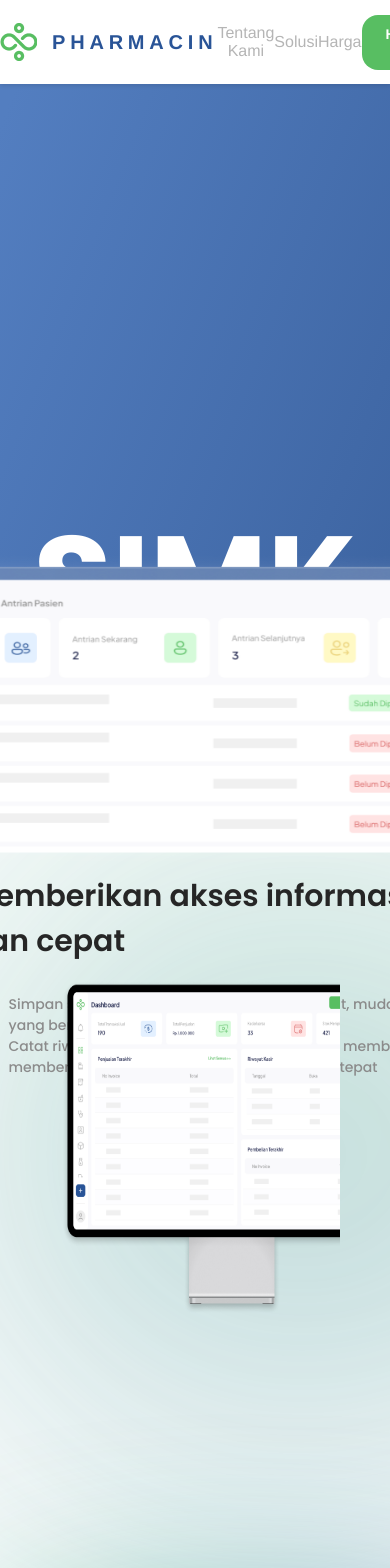
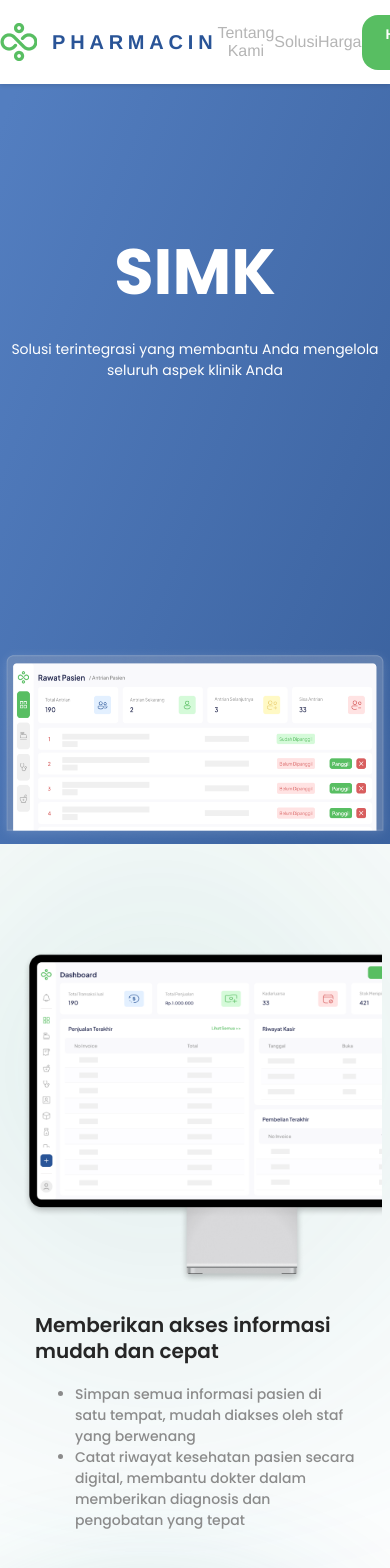
Before and after one commit to TioNovriadiPutra/pharmacin-web-portfolio, a Next.js app: page /solusi in a window 390 px wide. Shown: the top 1568 px of the page. Built offline with nearby package versions, Linux system fonts and the light colour scheme.

Commit message:
Tentang Kami Responsive Page

```diff
--- a/components/BoxVisi/boxVisi.module.css
+++ b/components/BoxVisi/boxVisi.module.css
@@ -32,21 +32,19 @@
 }
 
 @media (min-width: 360px) and (max-width: 768px) {
+
   .boxSectionTwo {
     width: 100%;
-        height: 544px;
+    height: fit-content;
   }
-
   .frameSectionTwo {
     display: flex;
     flex-direction: column;
-        justify-content: space-around;
     padding-top: 109px;
   }
 
   .textWrapperFirstTwo {
     width: 320px;
-        font-size: 20px;
   }
 
   .textWrapperFirstTwo p {
--- a/components/SectionBoxGroup/boxGroupLeft.module.css
+++ b/components/SectionBoxGroup/boxGroupLeft.module.css
@@ -69,6 +69,11 @@
 }
 
 @media (min-width: 360px) and (max-width: 768px) {
+  .boxFive {
+    width: 100%;
+    height: fit-content;
+  }
+
   .frameSectionFive {
     display: flex;
     flex-direction: column;
@@ -82,10 +87,10 @@
     );
     border-radius: 251px;
     filter: blur(100px);
-    height: 200px;
+    height: 251px;
     position: absolute;
     opacity: 0.8;
-    width: 500px;
+    width: 300px;
     z-index: -1;
     justify-content: flex-start;
   }
@@ -100,11 +105,11 @@
   }
   .frameTextWrapperSectionFive {
     width: 320px;
-    height: auto;
-    display: flex;
-    flex-direction: column;
-    justify-content: center;
-
+    height: fit-content;
+    margin-right: 0px;
+    position: relative;
+    left: 50%;
+    transform: translateX(-50%);
   }
 
   .textWrapperSecondFive {
--- a/components/SectionBoxGroup/boxGroupRight.module.css
+++ b/components/SectionBoxGroup/boxGroupRight.module.css
@@ -60,15 +60,64 @@
   z-index: 1;
   justify-content: flex-end;
 }
+
 @media (min-width: 360px) and (max-width: 768px) {
+  .boxFour {
+    width: 100%;
+    height: fit-content;
+    margin-bottom: 20px;
+  }
+
   .frameSectionFour {
     display: flex;
-    flex-direction: column;
+    flex-direction: column-reverse;
+    margin-top: 100px;
+  }
+
+  .frameTextWrapperSectionFour {
+    width: 320px;
+    height: fit-content;
+    margin-left: 0px;
+  }
+  .textWrapperFirstFour {
+    color: var(--Regular, #262626);
+    font-size: 20px;
+    font-style: normal;
+    font-weight: 600;
+    width: 320px;
+    line-height: 25.5px;
+  }
+  .eclipseImgSectionFour {
+    background: linear-gradient(
+      180deg,
+      rgb(80.92, 174.26, 106.11) 0%,
+      rgb(41, 151, 137.8) 50%,
+      rgb(41, 84, 151) 100%
+    );
+    border-radius: 251px;
+    filter: blur(200px);
+    height: 251px;
+    position: absolute;
+    opacity: 0.8;
+    width: 300px;
+    z-index: -1;
+    justify-content: flex-end;
+  }
+
+  .textWrapperSecondFour {
+    color: #8b8b8b;
+    font-size: 14px;
+    font-style: normal;
+    font-weight: 500;
+    line-height: normal;
+    width: 320px;
+  }
+  .frameImgAndGrd{
+    height: 349px;
   }
   .frameImgAndGrd img {
     height: 349px;
-    width :289px;
+    width :fit-content;
     z-index: 1;
-    justify-content: flex-end;
   }
 }
--- a/components/boxGroupSolusi/boxGroup.module.css
+++ b/components/boxGroupSolusi/boxGroup.module.css
@@ -24,26 +24,28 @@
   text-align: center;
 }
 
-@media (max-width: 768px) {
+@media (min-width: 360px) and (max-width: 768px) {
   .groupTentangkami {
     width: 100%;
     height: auto;
+    margin-bottom: 40px;
   }
 
   .iconContainer {
     flex-direction: column;
-    align-items: flex-start;
   }
 
   .frameTentangKami {
-    text-align: left;
+    text-align: center;
   }
 
   .textWrapperFirst {
-    font-size: 20px;
+    font-size: 16px;
+    width: 320px;
   }
 
   .textWrapperSecond {
-    text-align: left;
+    font-size: 14px;
+    width: 320px;
   }
 }
--- a/components/frameSectionOneSolusi/sectionOne.module.css
+++ b/components/frameSectionOneSolusi/sectionOne.module.css
@@ -102,3 +102,44 @@
 
   }
 }
+@media (min-width: 360px) and (max-width: 768px) {
+  .textWrapperFirst{
+    display: flex;
+    flex-direction: column;
+    justify-content: center;
+    align-items: center;
+    height: 100vh;
+  }
+  .textWrapperFirst p {
+    color: white;
+    font-size: 64px;
+    font-weight: 700;
+    margin: 0;
+  }
+
+  .textWrapperSecond p {
+    color: white;
+    font-size: 14px;
+    font-weight: 400;
+    margin: 0;
+    padding:20px 0px;
+
+  }
+  .iconPositionFirst{
+    display: none;
+  }
+  .cashierIconPosition{
+    display: none;
+  }
+
+  .databaseIconPosition{
+    display: none;
+  }
+  .frameImg img {
+    width: 400px;
+    height: 200px;
+    position: relative;
+    bottom: -1px;
+
+  }
+}
--- a/components/iconSolusi/iconSolusi.module.css
+++ b/components/iconSolusi/iconSolusi.module.css
@@ -91,3 +91,67 @@
   align-items: center;
   margin-right: 10px;
 }
+
+@media (min-width: 360px) and (max-width: 768px) {
+  .bgFolder{
+    height: 40px;
+    width: 40px;
+  }
+  .bgProfile{
+    height: 40px;
+    width: 40px;
+  }
+.bgLikeShapes{
+  height: 40px;
+  width: 40px;
+}
+.bgChart {
+  background-color: #9bd8a1;
+  border-radius: 300px;
+  height: 75px;
+  width: 75px;
+  display: flex;
+  justify-content: center;
+  align-items: center;
+}
+
+.bgStar {
+  background-color: #7f98c1;
+  border-radius: 300px;
+  height: 75px;
+  width: 75px;
+  display: flex;
+  justify-content: center;
+  align-items: center;
+}
+
+.bgMaximaze {
+  background-color: #c290da;
+  border-radius: 300px;
+  height: 75px;
+  width: 75px;
+  display: flex;
+  justify-content: center;
+  align-items: center;
+}
+
+.bgShield {
+  background-color: #ECD37A;
+  border-radius: 300px;
+  height: 75px;
+  width: 75px;
+  display: flex;
+  justify-content: center;
+  align-items: center;
+}
+
+.bgLike {
+  background-color: #e89e9e;
+  border-radius: 300px;
+  height: 75px;
+  width: 75px;
+  display: flex;
+  justify-content: center;
+  align-items: center;
+}
+}
--- a/components/sectionOne.module.css
+++ b/components/sectionOne.module.css
@@ -173,11 +173,85 @@
 
 @media (min-width: 360px) and (max-width: 768px){
   .frame {
-    height: 996px;
+    height: 100vh;
     overflow: hidden;
     width: 100%;
-    background-image: url("./../public/backgroundLanding.png");
+    background-image: url("./../public/backgroundLandingMobile.png");
     background-size: cover;
     background-repeat: no-repeat;
   }
+  .frame .group {
+    height: 380px;
+    left: 50%;
+    transform: translateX(-50%);
+    position: absolute;
+    top: 789px;
+    width: 360px;
+  }
+
+  .frame .div {
+    color: #ffffff;
+    font-family: "Plus Jakarta Sans-Bold", Helvetica;
+    font-size: 24px;
+    font-weight: 700;
+    left: 0;
+    letter-spacing: 0;
+    line-height: normal;
+    position: absolute;
+    left: 50%;
+    transform: translateX(-50%);
+    text-align: center;
+    text-shadow: 0px 2px 24px #00000026;
+    top: 0;
+    width: 286px;
+  }
+
+  .frame .textWrapper {
+    color: #ffffff;
+    font-family: "Plus Jakarta Sans-Medium", Helvetica;
+    font-size: 14px;
+    font-weight: 500;
+    left: 50%;
+    transform: translateX(-50%);
+    letter-spacing: 0;
+    line-height: normal;
+    position: absolute;
+    text-align: center;
+    text-shadow: 0px 2px 10px #00000026;
+    top: 180px;
+    width: 292px;
+  }
+  .frame .divWrapper {
+    align-items: center;
+    background: linear-gradient(109deg, #84D68C -8.25%, rgba(65, 138, 124, 0.96) 171.19%, rgba(41, 84, 151, 0.91) 193.37%);
+    border-radius: 32px;
+    display: inline-flex;
+    gap: 10px;
+    justify-content: center;
+    left: 50%;
+    transform: translateX(-50%);
+    overflow: hidden;
+    padding: 12px 24px;
+    position: absolute;
+    top: 336px;
+  }
+  .frame .dashboardKasirWrapper {
+    -webkit-backdrop-filter: blur(96.49px) brightness(100%);
+    backdrop-filter: blur(96.49px) brightness(100%);
+    background-color: #c4c4c442;
+    border: 2px solid;
+    border-color: #ffffff28;
+    box-shadow: 0px 4px 14px #ffffff26;
+    height: 18px;
+    position: relative;
+  }
+
+  .frame .dashboardKasir {
+    height: 180px;
+    left: 50%;
+    transform: translateX(-50%);
+    position: absolute;
+    top: 15px;
+    width: 320px;
+  }
 }
--- a/components/sectionOne.tsx
+++ b/components/sectionOne.tsx
@@ -19,11 +19,11 @@
               Batas
             </p>
             <p className={styles.textWrapper}>
-              Lorem ipsum dolor sit amet, consectetur adipiscing elit. Aenean
-              mollis varius finibus. Duis faucibus consectetur dictum.
+            Wujudkan pelayanan kesehatan yang lebih efisien, efektif, dan berorientasi pada
+             solusi terdepan untuk mengoptimalkan pengelolaan faskes Anda.
             </p>
             <div className={styles.divWrapper}>
-              <div className={styles.textWrapperSecond}>Mulai Sekarang</div>
+              <div className={styles.textWrapperSecond}>Lihat Penawaran</div>
             </div>
           </div>
 
--- a/pages/tentangkami/tentangkami.module.css
+++ b/pages/tentangkami/tentangkami.module.css
@@ -1,7 +1,9 @@
 .boxSectionOne{
   width: 100%;
 }
-
+.backgroundTentangKamiParallax{
+  height: 562px;
+}
 .frameFirstBoxOne{
   margin-left: 10%;
   padding-top: 109px;
@@ -87,14 +89,46 @@
   text-align: left;
   width: 320px;
 }
- /* Section Two */
-
-
-
 /* Section Three */
+.boxFirstSection{
+  height: fit-content;
+}
 .overlapGroup {
   display: flex;
   flex-direction: column;
-  justify-content: center;
 }
+.backgroundTentangKamiParallax{
+  height: 397px;
 }
+.textWrapper {
+  font-size: 16px;
+  font-weight: 600;
+}
+.textWrapperSecond {
+  height: 40px;
+  width: 320px;
+  text-align: center;
+}
+
+.textWrapperSecond p {
+  color: #8a8a8a;
+  font-size: 14px;
+  font-weight: 400;
+  text-align: center;
+}
+
+.frameFirstSecond{
+  width: 320px;
+
+}
+
+.overlapGroupFirst {
+  margin-bottom: 135px;
+  width: 320px;
+  display: flex;
+  flex-direction: column;
+  text-align: center;
+  align-items: center;
+}
+
+}
```
Also changed, not shown: pages/index.tsx (+2 -6 lines), pages/landingPage.module.css (+14 -3 lines), pages/tentangkami/index.tsx (+23 -5 lines), public/backgroundLandingMobile.png (added). Lines whose indentation alone changed are shown as unchanged.
